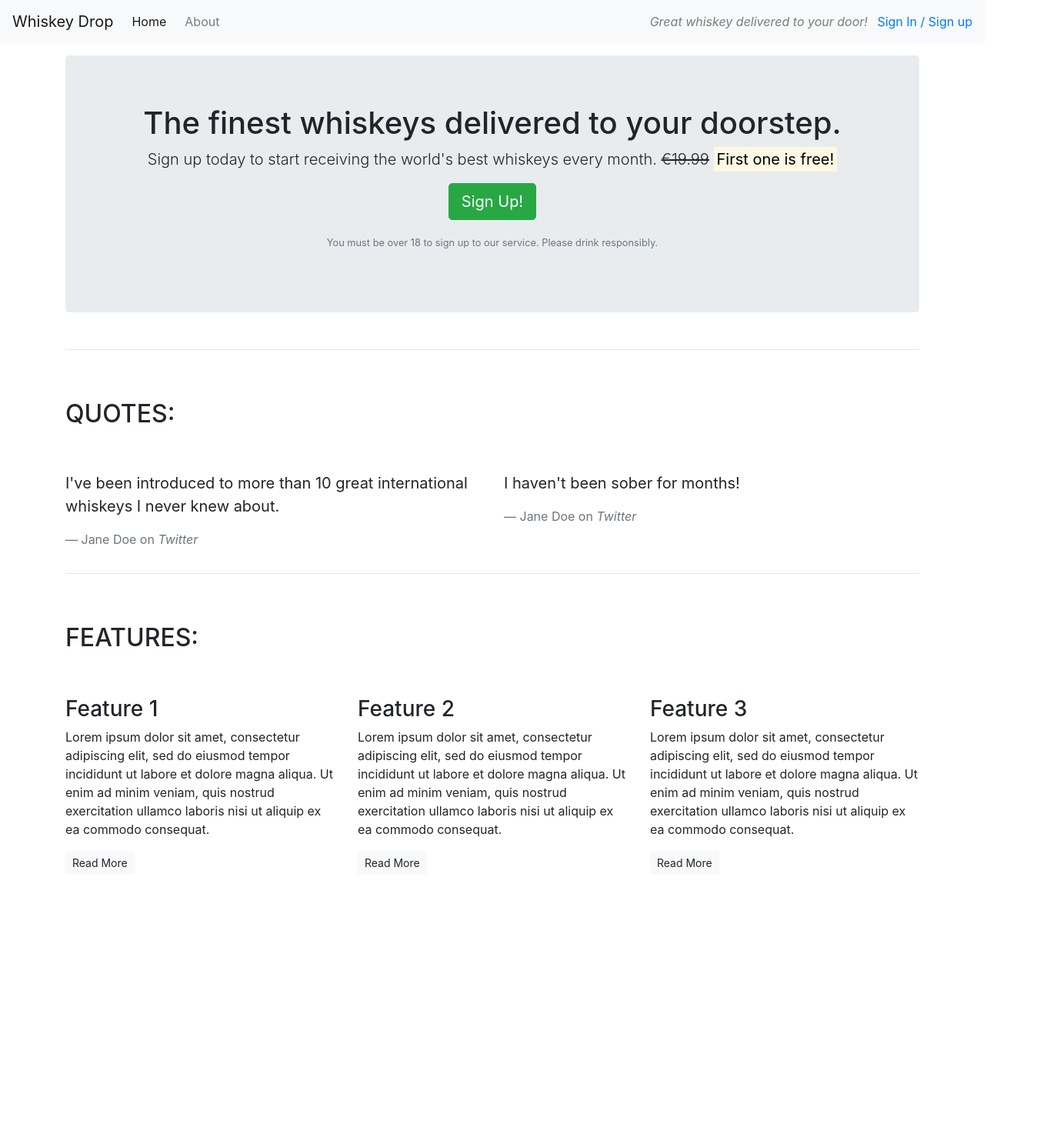
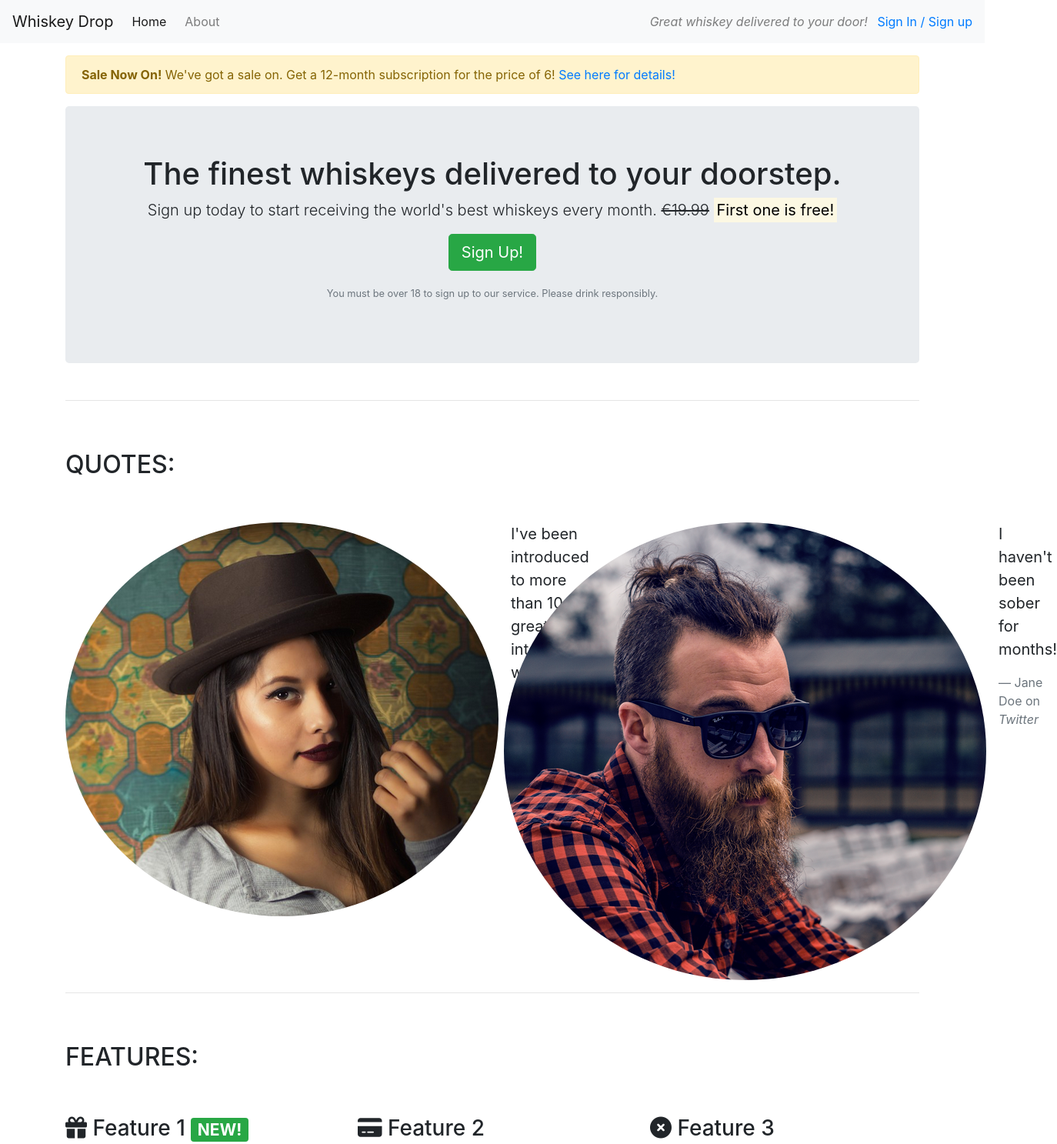
Before and after one commit to Jab90/finest-whiskey, a plain HTML site: page index.html in a window 1280 px wide. Shown: the top 1487 px of the page at 77% size, 1374 px wide, since content can reach past the window. Before the commit the page ends 1153 px from the top, so only its background shows below. Drawn offline with nearby package versions, Linux system fonts and the light colour scheme.

Commit message:
core components part 2

```diff
--- a/index.html
+++ b/index.html
@@ -6,6 +6,7 @@
     <meta name="viewport" content="width=device-width, initial-scale=1.0">
     <title>Whiskey Drop | Taste a new whiskey every month</title>
     <link rel="stylesheet" href="https://maxcdn.bootstrapcdn.com/bootstrap/4.1.3/css/bootstrap.min.css">
+    <script src="https://kit.fontawesome.com/6709f9e120.js" crossorigin="anonymous"></script>
 </head>
 
 <body>
@@ -23,6 +24,14 @@
 
     </nav>
     <article class="container mt-3">
+        <div class="row d-none d-sm-block">
+            <div class="col-12">
+                <div class="alert alert-warning">
+                    <strong>Sale Now On!</strong> We've got a sale on. Get a 12-month subscription for the price of 6!
+                    <a href="">See here for details!</a>
+                </div>
+            </div>
+        </div>
         <!-- Callout -->
         <div class="row">
             <div class="col-12">
@@ -49,16 +58,30 @@
             </div>
             <div class="row">
                 <div class="col-12 col-md-6">
+                    <div class="media">
+                        <div class="d-none d-sm-block">
+                             <img src="images/girl-image.png" class="rounded-circle mr-3 height=50 width=50">
+                        </div>
+                        <div class="media-body">
                             <blockquote class="blockquote">
                                 <p>I've been introduced to more than 10 great international whiskeys I never knew about.</p>
                                 <footer class="blockquote-footer">Jane Doe on <cite title="Twitter">Twitter</cite></footer>
                             </blockquote>
                         </div>
+                     </div>
+                </div>
                 <div class="col-12 col-md-6">
+                    <div class="media">
+                        <div class="d-none d-sm-block">
+                             <img src="images/guy-image.png" class="rounded-circle mr-3 height=50 width=50">
+                        </div>
+                        <div class="media-body">
                             <blockquote class="blockquote">
                                 <p>I haven't been sober for months!</p>
                                 <footer class="blockquote-footer">Jane Doe on <cite title="Twitter">Twitter</cite></footer>
                             </blockquote>
+                        </div>
+                    </div>
                 </div>
             </div>
         </section>
@@ -75,21 +98,21 @@
             <div class="row">
                 <div class="col-12 col-md-6 col-lg-4">
                     <div class="feature">
-                        <h3>Feature 1</h3>
+                        <h3><i class="fa-solid fa-gift d-none d-sm-inline" ></i> Feature 1 <span class="badge badge-success">NEW!</span></h3>
                         <p>Lorem ipsum dolor sit amet, consectetur adipiscing elit, sed do eiusmod tempor incididunt ut labore et dolore magna aliqua. Ut enim ad minim veniam, quis nostrud exercitation ullamco laboris nisi ut aliquip ex ea commodo consequat.</p>
                         <p><a class="btn btn-sm btn-light" href="">Read More</a></p>
                     </div>
                 </div>
                 <div class="col-12 col-md-6 col-lg-4">
                     <div class="feature">
-                        <h3>Feature 2</h3>
+                        <h3><i class="fa-solid fa-credit-card d-none d-sm-inline"></i> Feature 2</h3>
                         <p>Lorem ipsum dolor sit amet, consectetur adipiscing elit, sed do eiusmod tempor incididunt ut labore et dolore magna aliqua. Ut enim ad minim veniam, quis nostrud exercitation ullamco laboris nisi ut aliquip ex ea commodo consequat.</p>
                         <p><a class="btn btn-sm btn-light" href="">Read More</a></p>
                     </div>
                 </div>
                 <div class="col-12 d-md-none d-lg-block col-lg-4">
                     <div class="feature">
-                        <h3>Feature 3</h3>
+                        <h3><i class="fa-solid fa-circle-xmark d-none d-sm-inline"></i> Feature 3</h3>
                         <p>Lorem ipsum dolor sit amet, consectetur adipiscing elit, sed do eiusmod tempor incididunt ut labore et dolore magna aliqua. Ut enim ad minim veniam, quis nostrud exercitation ullamco laboris nisi ut aliquip ex ea commodo consequat.</p>
                         <p><a class="btn btn-sm btn-light" href="">Read More</a></p>
                     </div>
```
Also changed, not shown: images/girl-image.png (added), images/guy-image.png (added). Lines whose indentation alone changed are shown as unchanged.
